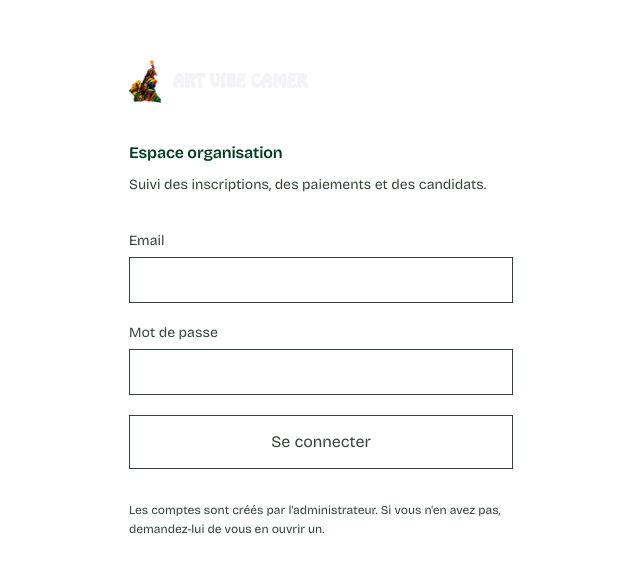
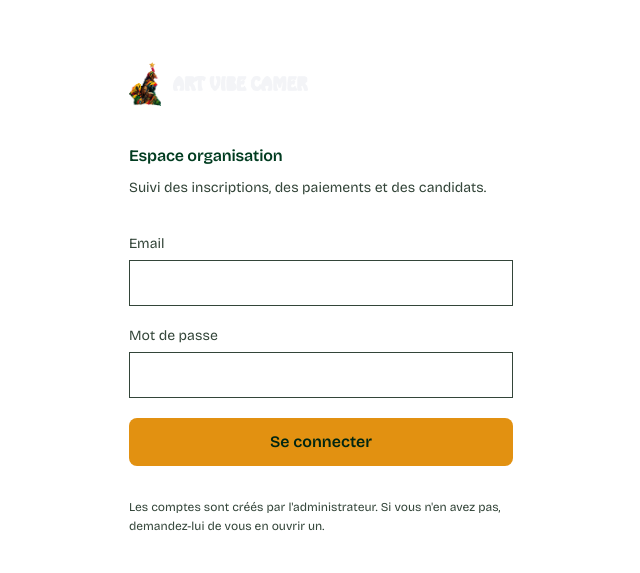
Before and after one commit to russelfotie777-source/ArtVibeCamer, a Next.js app in the folder frontend/: page /connexion in a window 1280 px wide. Shown: the part 101-674 px from the top of the page, without its empty margins (319-959 px from the left). Built offline with nearby package versions, Linux system fonts and the light colour scheme; no server answers.

Commit message:
feat: boutons par role avec indicateur d'envoi
Trois tons, principal, secondaire et danger, qui suivent le terrain. Les
hauteurs sont minimales pour qu'un nom de candidat long passe a la ligne au
lieu de deborder. L'appui repond en 100 ms, et un indicateur accompagne
chaque envoi.

```diff
--- a/frontend/src/app/(site)/candidats/page.tsx
+++ b/frontend/src/app/(site)/candidats/page.tsx
@@ -126,7 +126,7 @@ export default async function PageCandidats({
                 {candidats.meta.current_page > 1 ? (
                   <LienBouton
                     href={lien({ page: String(candidats.meta.current_page - 1) })}
-                    ton="contour-clair"
+                    ton="secondaire"
                     taille="petit"
                   >
                     Précédent
@@ -138,7 +138,7 @@ export default async function PageCandidats({
                 {candidats.meta.current_page < candidats.meta.last_page ? (
                   <LienBouton
                     href={lien({ page: String(candidats.meta.current_page + 1) })}
-                    ton="contour-clair"
+                    ton="secondaire"
                     taille="petit"
                   >
                     Suivant
--- a/frontend/src/components/SuiviPaiement.tsx
+++ b/frontend/src/components/SuiviPaiement.tsx
@@ -348,7 +348,7 @@ export function SuiviPaiement({
               automatiquement : revenez sur cette page dans quelques minutes.
             </p>
             <Bouton
-              ton="contour-clair"
+              ton="secondaire"
               onClick={() => {
                 depart.current = Date.now();
                 setAbandonne(false);
--- a/frontend/src/components/admin/ActionsCandidat.tsx
+++ b/frontend/src/components/admin/ActionsCandidat.tsx
@@ -120,7 +120,7 @@ export function ActionsCandidat({ candidat }: { candidat: Candidat }) {
               </Bouton>
               <Bouton
                 type="button"
-                ton="contour"
+                ton="secondaire"
                 onClick={() => setFormulaireRejet(false)}
               >
                 Annuler
--- a/frontend/src/components/admin/BoutonVerifier.tsx
+++ b/frontend/src/components/admin/BoutonVerifier.tsx
@@ -18,7 +18,7 @@ export function BoutonVerifier({ reference }: { reference: string }) {
   return (
     <form action={action} className="inline-flex flex-col items-end gap-1">
       <input type="hidden" name="reference" value={reference} />
-      <Bouton type="submit" ton="contour" taille="petit" disabled={enCours}>
+      <Bouton type="submit" ton="secondaire" taille="petit" disabled={enCours}>
         {enCours ? "Vérification" : "Vérifier"}
       </Bouton>
 
--- a/frontend/src/components/admin/Filtres.tsx
+++ b/frontend/src/components/admin/Filtres.tsx
@@ -23,11 +23,11 @@ export function Filtres({
         {children}
 
         <div className="flex gap-2">
-          <Bouton type="submit" ton="indigo" taille="normal">
+          <Bouton type="submit" ton="secondaire" taille="normal">
             Filtrer
           </Bouton>
           {actifs ? (
-            <LienBouton href={base} ton="contour" taille="normal">
+            <LienBouton href={base} ton="secondaire" taille="normal">
               Effacer
             </LienBouton>
           ) : null}
@@ -80,7 +80,7 @@ export function Pagination({
           {meta.current_page > 1 ? (
             <LienBouton
               href={construire(meta.current_page - 1)}
-              ton="contour"
+              ton="secondaire"
               taille="petit"
             >
               Précédent
@@ -92,7 +92,7 @@ export function Pagination({
           {meta.current_page < meta.last_page ? (
             <LienBouton
               href={construire(meta.current_page + 1)}
-              ton="contour"
+              ton="secondaire"
               taille="petit"
             >
               Suivant
--- a/frontend/src/components/ui/Bouton.tsx
+++ b/frontend/src/components/ui/Bouton.tsx
@@ -1,70 +1,85 @@
 import Link from "next/link";
-import type { ComponentProps, ReactNode } from "react";
+import type { ComponentProps } from "react";
 
 /*
  * Un libelle de bouton dit exactement ce qui va se passer : « Payer les frais
  * d'inscription », pas « Valider ». Le meme mot est repris dans le message de
  * confirmation.
+ *
+ * Les tons sont des roles, pas des couleurs : ils prennent les valeurs du
+ * terrain (clair ou sombre) qui entoure le bouton.
  */
 
-type Ton = "laiton" | "indigo" | "contour" | "contour-clair" | "danger";
+type Ton = "principal" | "secondaire" | "danger";
 
 const tons: Record<Ton, string> = {
-  laiton:
-    "bg-brass text-ink hover:bg-brass-lift border border-brass hover:border-brass-lift",
-  indigo:
-    "bg-ink text-paper hover:bg-ink-raised border border-ink",
-  contour:
-    "bg-transparent text-ink border border-ink/25 hover:border-ink hover:bg-ink/5",
-  "contour-clair":
-    "bg-transparent text-paper border border-ink-soft/40 hover:border-brass hover:text-brass",
+  principal: "bg-accent font-semibold text-sur-accent hover:bg-accent-survol",
+  secondaire:
+    "border border-bordure-forte text-fort hover:border-fort hover:bg-appui",
   danger:
-    "bg-transparent text-oxblood border border-oxblood/35 hover:bg-oxblood hover:text-paper hover:border-oxblood",
+    "border border-danger text-danger hover:bg-danger hover:text-fond",
 };
 
+/*
+ * 32, 40 et 48 px de haut ; 12 px de rembourrage, 24 pour l'action d'une
+ * page. Hauteurs minimales : un nom de candidat long passe a la ligne au lieu
+ * de deborder du bouton.
+ */
 const tailles = {
-  normal: "px-5 py-2.5 text-sm",
-  grand: "px-7 py-3.5 text-base",
-  petit: "px-3 py-1.5 text-xs",
+  petit: "min-h-8 px-3 py-1 text-sm",
+  normal: "min-h-10 px-3 py-2 text-sm",
+  grand: "min-h-12 px-6 py-2 text-base",
 };
 
 const base =
-  "controle inline-flex items-center justify-center gap-2 font-medium transition-colors " +
-  "disabled:cursor-not-allowed disabled:opacity-45";
+  "appui inline-flex items-center justify-center gap-2 rounded-controle text-center " +
+  "disabled:cursor-not-allowed disabled:opacity-50";
+
+/** Petit indicateur pose devant le libelle pendant un envoi. */
+function Indicateur() {
+  return (
+    <span
+      aria-hidden="true"
+      className="size-4 shrink-0 animate-spin rounded-pilule border-2 border-current border-r-transparent"
+    />
+  );
+}
 
 export function Bouton({
-  ton = "laiton",
+  ton = "principal",
+  taille = "normal",
+  chargement = false,
+  className = "",
+  children,
+  ...props
+}: ComponentProps<"button"> & {
+  ton?: Ton;
+  taille?: keyof typeof tailles;
+  /** Affiche l'indicateur ; le libelle passe au present continu (« Envoi… »). */
+  chargement?: boolean;
+}) {
+  return (
+    <button
+      {...props}
+      aria-busy={chargement || undefined}
+      className={`${base} ${tons[ton]} ${tailles[taille]} ${className}`}
+    >
+      {chargement ? <Indicateur /> : null}
+      {children}
+    </button>
+  );
+}
+
+export function LienBouton({
+  ton = "principal",
   taille = "normal",
   className = "",
   ...props
-}: ComponentProps<"button"> & { ton?: Ton; taille?: keyof typeof tailles }) {
+}: ComponentProps<typeof Link> & { ton?: Ton; taille?: keyof typeof tailles }) {
   return (
-    <button
+    <Link
       {...props}
       className={`${base} ${tons[ton]} ${tailles[taille]} ${className}`}
     />
   );
 }
-
-export function LienBouton({
-  ton = "laiton",
-  taille = "normal",
-  className = "",
-  children,
-  href,
-}: {
-  ton?: Ton;
-  taille?: keyof typeof tailles;
-  className?: string;
-  children: ReactNode;
-  href: string;
-}) {
-  return (
-    <Link
-      href={href}
-      className={`${base} ${tons[ton]} ${tailles[taille]} ${className}`}
-    >
-      {children}
-    </Link>
-  );
-}
```
